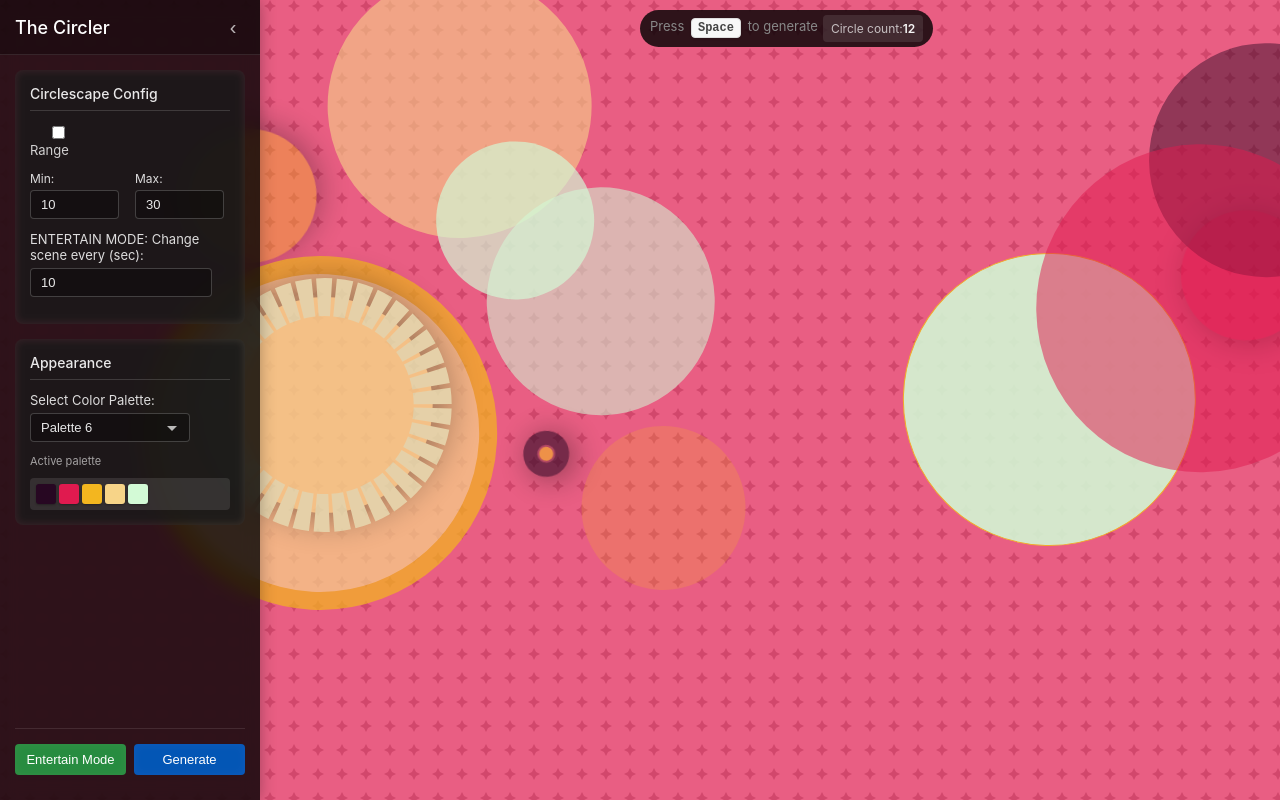
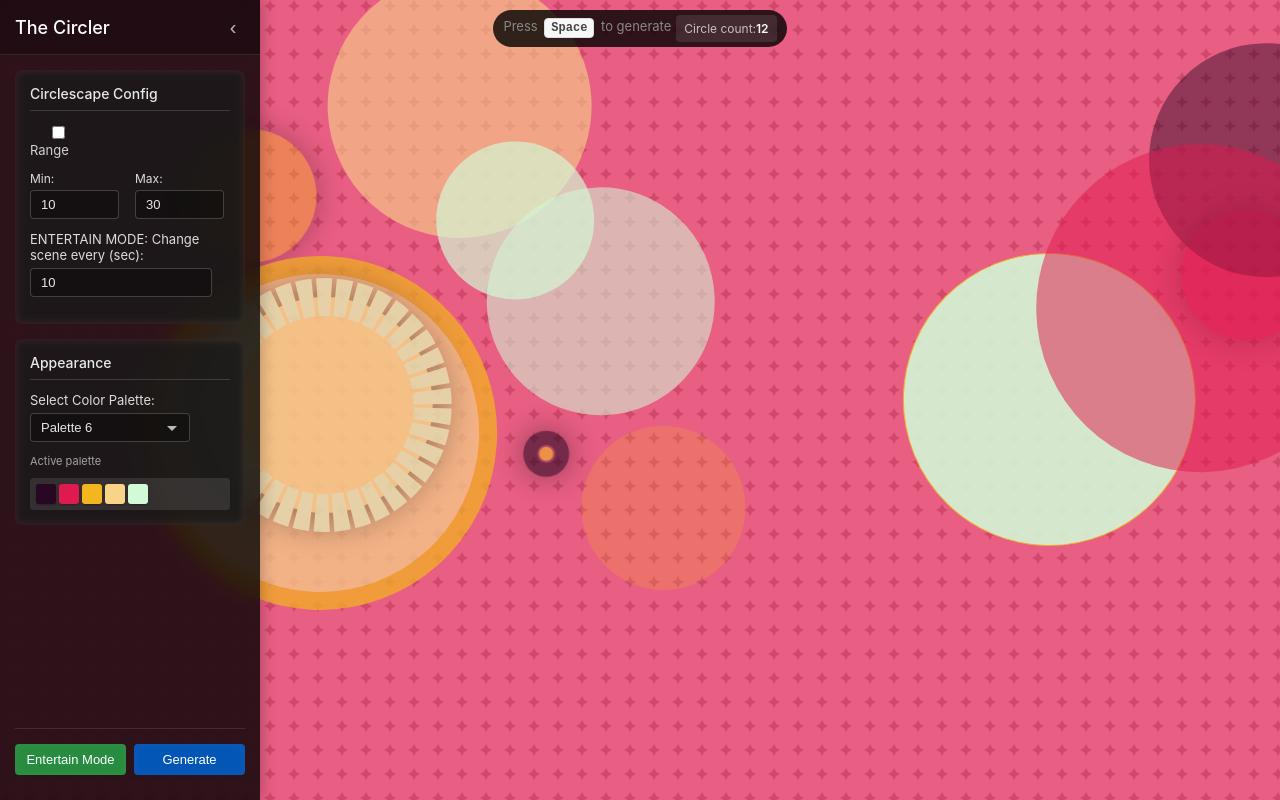
Before and after one commit to drinkingtheink/circler-2, a React (Create React App) app: page / in a window 1280 px wide. Built offline with nearby package versions, Linux system fonts and the light colour scheme.

Commit message:
config display

```diff
--- a/src/CirclescapeStyles.css
+++ b/src/CirclescapeStyles.css
@@ -423,13 +423,16 @@
   }
 
   .canvas-wrapper circle.has-shadow {
-    filter: drop-shadow(-3px 5px 15px rgb(0 0 0 / 0.7));
+    filter: drop-shadow(0 0 15px rgb(0 0 0 / 0.7));
   }
 
   .config-display {
       position: absolute;
       top: 10px;
-      left: 50%;
+      left: 0;
+      right: 0;
+      margin: auto;
+      width: fit-content;
       background-color: rgba(0, 0, 0, 0.8);
       padding: 5px 10px;
       border-radius: 20px;
```
